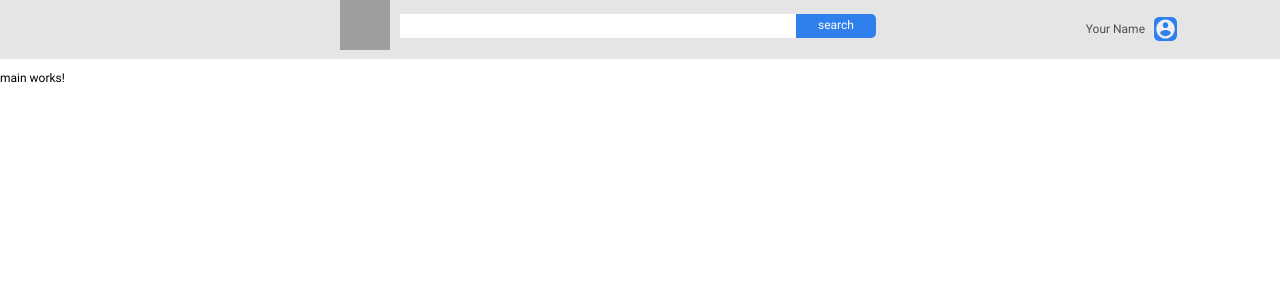
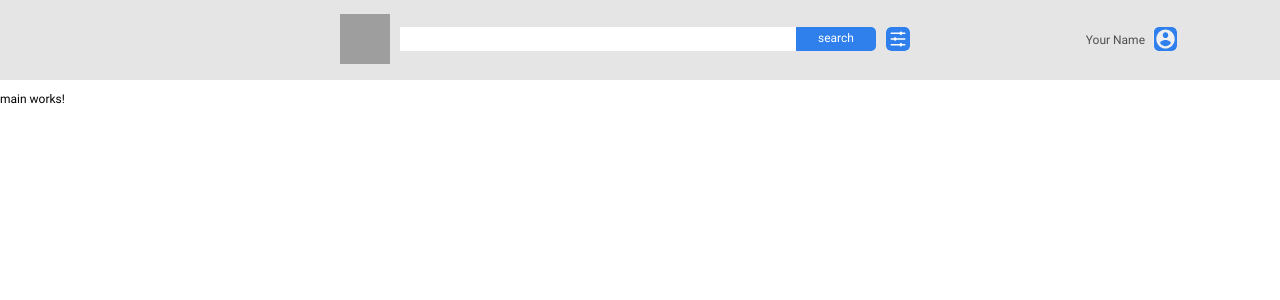
Before and after one commit to anticher/youtube-client, an Angular app in the folder youtube-client-app/: page / in a window 1280 px wide. Shown: the top 300 px of the page. Built offline with nearby package versions, Linux system fonts and the light colour scheme; grey boxes are pictures that could not be loaded.

Commit message:
feat: add settings-button

```diff
--- a/youtube-client-app/src/app/header/header.component.scss
+++ b/youtube-client-app/src/app/header/header.component.scss
@@ -9,18 +9,19 @@ $header-center-width: 600px;
     margin-left: calc((100% - $header-center-width) / 2);
     width: 600px;
     display: flex;
-    flex-direction: column;
 }
 
 .header-center-top {
+    padding: 15px 0;
     width: 100%;
+    height: 80px;
     display: flex;
     align-items: center;
-    overflow: hidden;
 }
 
 .header-right {
     width: calc((100% - $header-center-width) / 2);
+    height: 80px;
     display: flex;
     justify-content: center;
     align-items: center;
--- a/youtube-client-app/src/app/search/search-item/search-item.component.html
+++ b/youtube-client-app/src/app/search/search-item/search-item.component.html
@@ -1,2 +1,3 @@
 <input type="text">
 <app-rectangle-button class="square-border">search</app-rectangle-button>
+<app-square-button class="search-settings-button" bg="../../../assets/icons/searchSettings.svg"></app-square-button>
--- a/youtube-client-app/src/app/search/search-item/search-item.component.scss
+++ b/youtube-client-app/src/app/search/search-item/search-item.component.scss
@@ -7,3 +7,7 @@ input {
     width: 396px;
     height: 24px;
 }
+
+.search-settings-button {
+    margin-left: 10px;
+}
```
